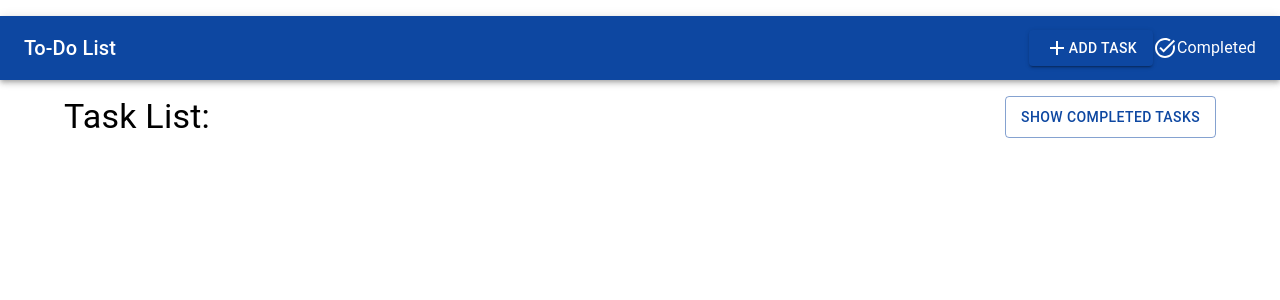
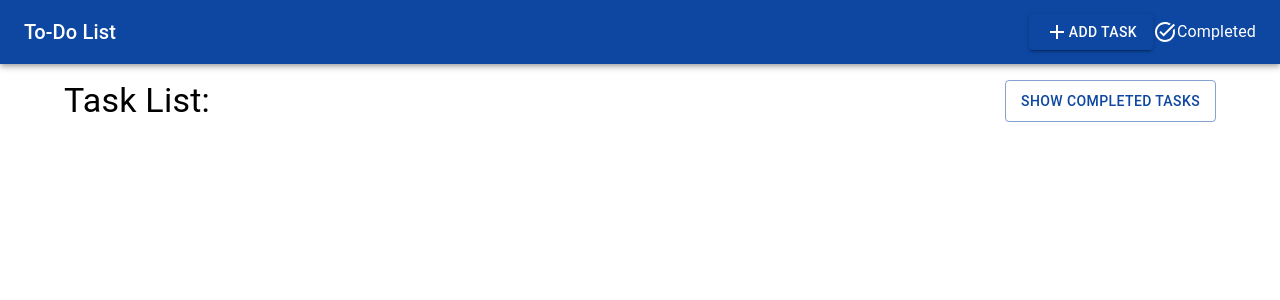
Before and after one commit to hewitson-j/new-todo-list, a React (Vite) app: page / in a window 1280 px wide. Shown: the top 300 px of the page. Built offline with nearby package versions, Linux system fonts and the light colour scheme.

Commit message:
fixed index.css styling

```diff
--- a/src/index.css
+++ b/src/index.css
@@ -1,4 +1,4 @@
 body {
   color: black;
-  margin: 1rem 0;
+  margin: 0;
 }
```
